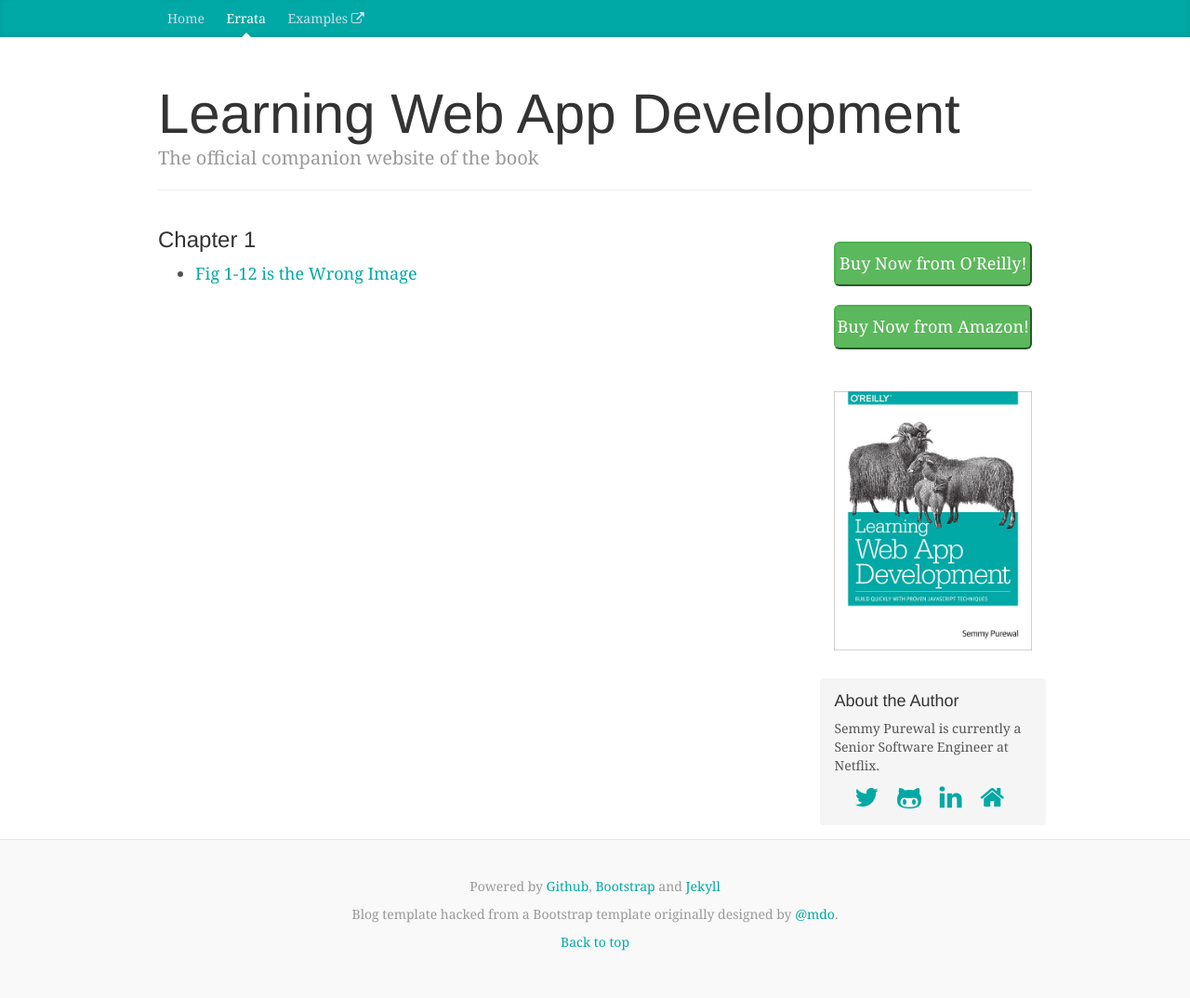
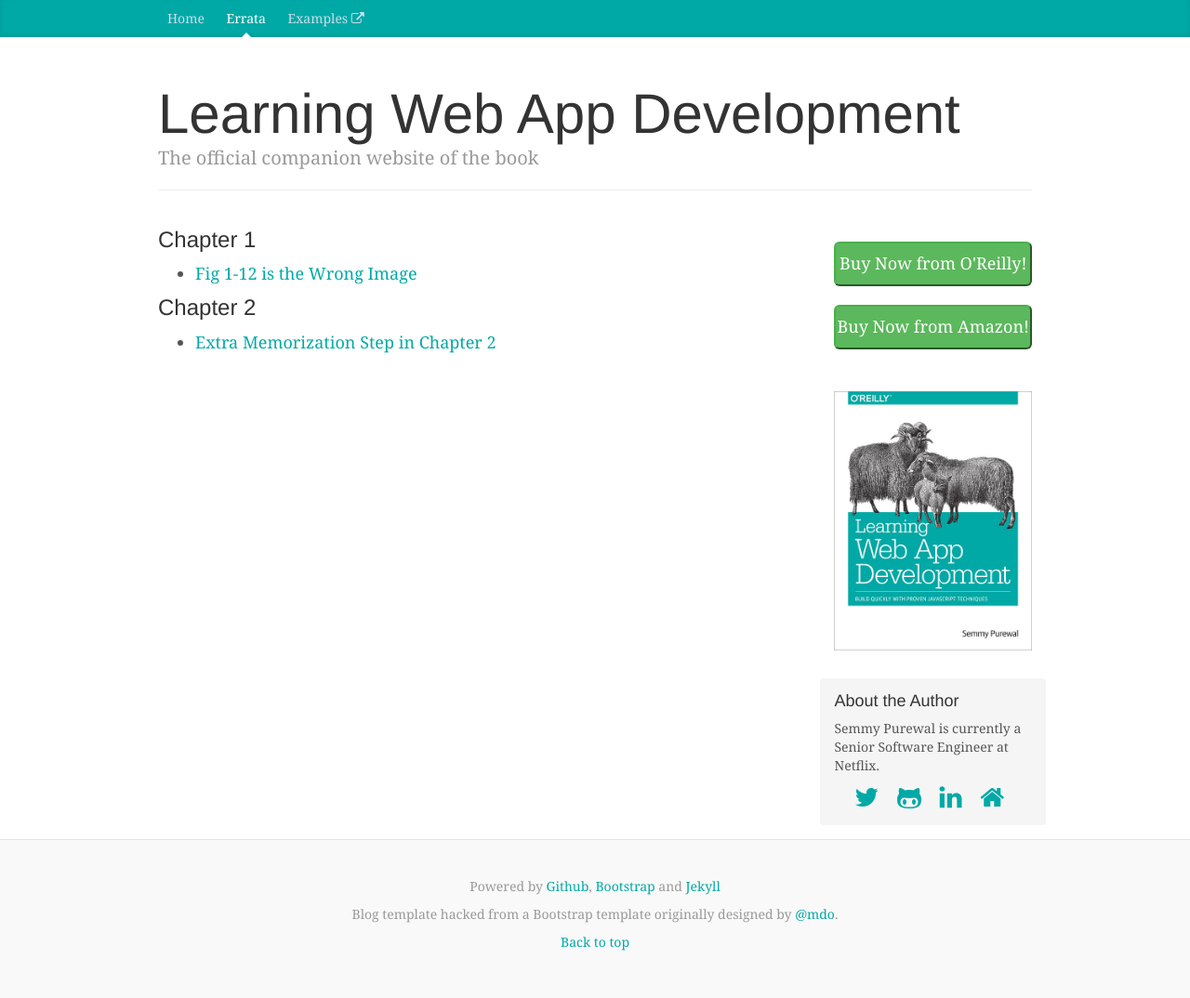
Before and after one commit to learningwebappdev/learningwebappdev.github.io, a Jekyll site: the page built from errata.html, in a window 1280 px wide. Shown: the whole page at 93% size. Built offline with Jekyll 4.4.1, drawn with Linux system fonts in a browser that asks for light colours; nearby versions of some CDN libraries; Markdown is read by kramdown in place of the engine named in the settings.

Commit message:
Add chapter 2 memorization errata

```diff
--- a/errata.html
+++ b/errata.html
@@ -7,11 +7,14 @@
 
 <h3>Chapter 1</h3>
 <ul>
-{% for post in site.categories.errata %}
-
-{% if 'chapter1'.in?(temp.categories) %}
+{% for post in site.categories['chapter1','errata'] %}
 <li><a href="{{ post.url }}">{{ post.title }}</a></li>
-{% endif %}
-
 {% endfor %}
 </ul>
+
+<h3>Chapter 2</h3>
+<ul>
+{% for post in site.categories['chapter2','errata']%}
+<li><a href="{{ post.url }}">{{ post.title }}</a></li>
+{% endfor %}
+</ul>
```
Also changed, not shown: _posts/2014-03-16-chapter-2-memorization.markdown (added, +13 -0 lines).
